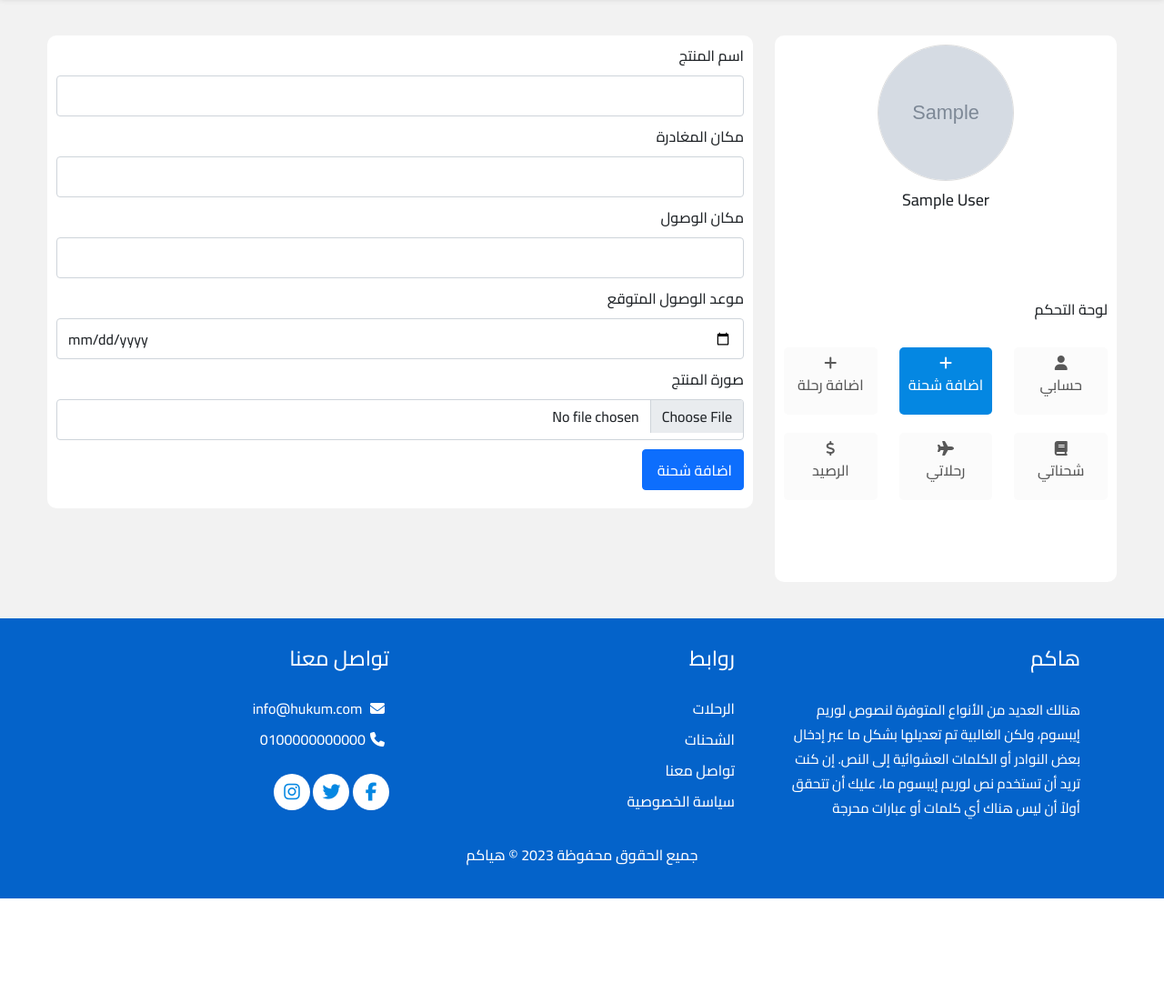
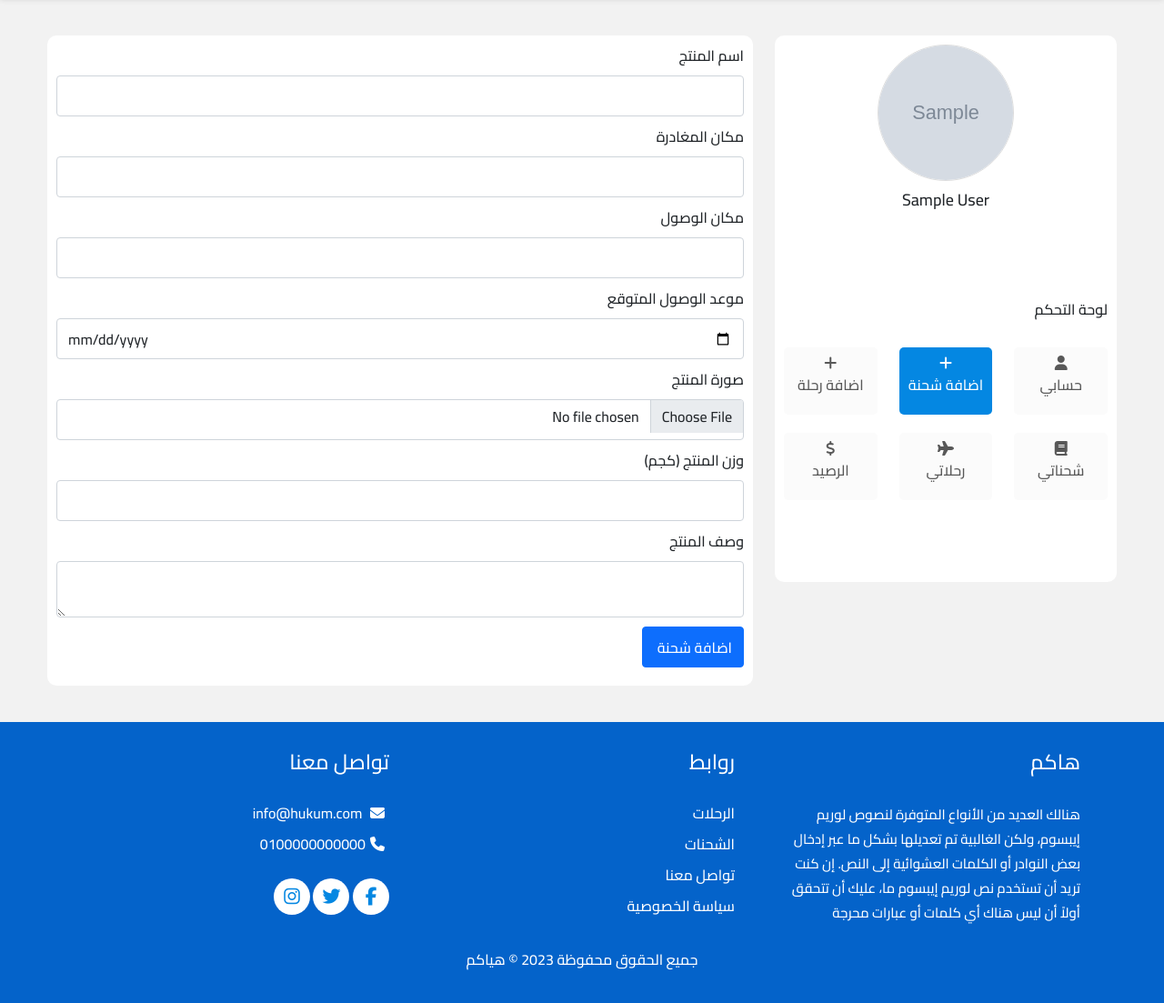
Before and after one commit to mohamedramadan29/hakum, a PHP site: page /add_product in a window 1280 px wide. Shown: the part 97-1200 px from the top of the page at 91% size. Before the commit the page ends 1085 px from the top, so only its background shows below. Run offline with PHP 8.4, Linux system fonts and the light colour scheme; the visitor is signed in with stand-in values (Sample User, id 1); tables that the repository leaves empty or names only in its code hold one stand-in row (values such as "Sample post"); grey boxes marked "Sample" are stand-in pictures; some libraries are stand-ins or nearby versions.

Commit message:
new update

```diff
--- a/add_product.php
+++ b/add_product.php
@@ -9,6 +9,7 @@ if (isset($_SESSION['username'])) {
 $stmt = $connect->prepare("SELECT * FROM users WHERE name = ?");
 $stmt->execute(array($_SESSION['username']));
 $userdata = $stmt->fetch();
+$user_id = $userdata['user_id'];
 ?>
 <div class="profile">
     <div class="container-fluid">
@@ -24,9 +25,10 @@ $userdata = $stmt->fetch();
                             <?php
                             } else {
                             ?>
-                                <img src="uploads/profile.png" <?php
+                                <img src="uploads/profile.png"> <?php
                                                             }
-                                                                ?> <h3> <?php echo $userdata['name']; ?> </h3>
+                                                                ?>
+                            <h3> <?php echo $userdata['name']; ?> </h3>
                         </div>
                         <div class="control_setting">
                             <h6> لوحة التحكم </h6>
@@ -94,6 +96,8 @@ $userdata = $stmt->fetch();
                             $pro_form = $_POST['pro_form'];
                             $pro_to = $_POST['pro_to'];
                             $arrieve_at = $_POST['arrieve_at'];
+                            $pro_weight = $_POST['pro_weight'];
+                            $pro_desc = $_POST['pro_desc'];
                             if (!empty($_FILES['pro_image']['name'])) {
                                 $pro_image_name = $_FILES['pro_image']['name'];
                                 $pro_image_temp = $_FILES['pro_image']['tmp_name'];
@@ -108,19 +112,22 @@ $userdata = $stmt->fetch();
                                 $pro_image_uploaded = '';
                             }
                             $errors = [];
-                            if (empty($pro_name) || empty($pro_form) || empty($pro_to) || empty($arrieve_at)) {
+                            if (empty($pro_name) || empty($pro_form) || empty($pro_to) || empty($arrieve_at) || empty($pro_desc) || empty($pro_weight)) {
                                 $errors[] = 'من فضلك ادخل المعلومات كاملة ';
                             }
                             if (empty($errors)) {
-                                $stmt = $connect->prepare("INSERT INTO products (pro_name,pro_image,pro_from,pro_to,arrieve_at,user_name)
-                                VALUES(:zname,:zimage,:zfrom,:zto,:zarrive_at,:zuser_id)");
+                                $stmt = $connect->prepare("INSERT INTO products (pro_name,pro_weight,pro_image,pro_desc,pro_from,pro_to,arrieve_at,user_name,user_id)
+                                VALUES(:zname,:zweight,:zimage,:zdesc,:zfrom,:zto,:zarrive_at,:zuser_name,:zuser_id)");
                                 $stmt->execute(array(
                                     'zname' => $pro_name,
+                                    'zweight' => $pro_weight,
                                     'zimage' => $pro_image_uploaded,
+                                    'zdesc' => $pro_desc,
                                     'zfrom' => $pro_form,
                                     'zto' => $pro_to,
                                     'zarrive_at' => $arrieve_at,
-                                    'zuser_id' => $_SESSION['username'],
+                                    'zuser_name' => $_SESSION['username'],
+                                    'zuser_id' => $user_id,
                                 ));
                                 if ($stmt) {
                         ?>
@@ -141,23 +148,31 @@ $userdata = $stmt->fetch();
                             <form action="" method="post" enctype="multipart/form-data">
                                 <div class="box">
                                     <label for=""> اسم المنتج </label>
-                                    <input type="text" name="pro_name" id="pro_name" class="form-control" value="<?php if (isset($_REQUEST['pro_name'])) echo $_REQUEST['pro_name'] ?>">
+                                    <input required type="text" name="pro_name" id="pro_name" class="form-control" value="<?php if (isset($_REQUEST['pro_name'])) echo $_REQUEST['pro_name'] ?>">
                                 </div>
                                 <div class="box">
                                     <label for=""> مكان المغادرة </label>
-                                    <input type="text" name="pro_form" id="pro_form" class="form-control" value="<?php if (isset($_REQUEST['pro_form'])) echo $_REQUEST['pro_form'] ?>">
+                                    <input required type="text" name="pro_form" id="pro_form" class="form-control" value="<?php if (isset($_REQUEST['pro_form'])) echo $_REQUEST['pro_form'] ?>">
                                 </div>
                                 <div class="box">
                                     <label for=""> مكان الوصول </label>
-                                    <input type="text" name="pro_to" id="pro_to" class="form-control" value="<?php if (isset($_REQUEST['pro_to'])) echo $_REQUEST['pro_to'] ?>">
+                                    <input required type="text" name="pro_to" id="pro_to" class="form-control" value="<?php if (isset($_REQUEST['pro_to'])) echo $_REQUEST['pro_to'] ?>">
                                 </div>
                                 <div class="box">
                                     <label for=""> موعد الوصول المتوقع </label>
-                                    <input type="date" name="arrieve_at" id="arrieve_at" class="form-control" value="<?php if (isset($_REQUEST['arrieve_at'])) echo $_REQUEST['arrieve_at'] ?>">
+                                    <input required type="date" name="arrieve_at" id="arrieve_at" class="form-control" value="<?php if (isset($_REQUEST['arrieve_at'])) echo $_REQUEST['arrieve_at'] ?>">
                                 </div>
                                 <div class="box">
                                     <label for=""> صورة المنتج </label>
-                                    <input type="file" name="pro_image" id="pro_image" class="form-control" value="<?php if (isset($_REQUEST['pro_image'])) echo $_REQUEST['pro_image'] ?>">
+                                    <input required type="file" name="pro_image" id="pro_image" class="form-control" value="<?php if (isset($_REQUEST['pro_image'])) echo $_REQUEST['pro_image'] ?>">
+                                </div>
+                                <div class="box">
+                                    <label for=""> وزن المنتج (كجم)</label>
+                                    <input required type="number" min="1" name="pro_weight" id="pro_to" class="form-control" value="<?php if (isset($_REQUEST['pro_weight'])) echo $_REQUEST['pro_weight'] ?>">
+                                </div>
+                                <div class="box">
+                                    <label for=""> وصف المنتج </label>
+                                    <textarea required name="pro_desc" class="form-control"><?php if (isset($_REQUEST['pro_desc'])) echo $_REQUEST['pro_desc'] ?></textarea>
                                 </div>
                                 <div class="box">
                                     <input type="submit" class="btn btn-primary" name="add_product" value="اضافة شحنة ">
--- a/login.php
+++ b/login.php
@@ -27,6 +27,7 @@ include 'init.php';
                             $count = $stmt->rowCount();
                             if ($count > 0) {
                                 $_SESSION['username'] = $_POST['name'];
+                                $_SESSION['userid'] = $_POST['user_id'];
                                // echo "Goood";
                                 header('Location:profile');
                             } else {
--- a/profile.php
+++ b/profile.php
@@ -25,9 +25,10 @@ $userdata = $stmt->fetch();
                             <?php
                             } else {
                             ?>
-                                <img src="uploads/profile.png" <?php
+                                <img src="uploads/profile.png"> <?php
                                                             }
-                                                                ?> <h3> <?php echo $userdata['name']; ?> </h3>
+                                                                ?>
+                            <h3> <?php echo $userdata['name']; ?> </h3>
                         </div>
                         <div class="control_setting">
                             <h6> لوحة التحكم </h6>
--- a/register.php
+++ b/register.php
@@ -52,7 +52,7 @@ include 'init.php';
                             ));
                             if ($stmt) {
                     ?>
-                                <div class="alert alert-suceess"> راائع , تم عمل الحساب بنجاح سجل دخولك الان </div>
+                                <div class="alert alert-success"> راائع , تم عمل الحساب بنجاح سجل دخولك الان </div>
                             <?php
                             }
                         } else { ?>
```
Also changed, not shown: add_travel.php (+14 -6 lines), all_product.php (+10 -2 lines), all_travel.php (+11 -3 lines), website_uploads/1676549603_BkVMwvoM.jpeg (deleted), website_uploads/1676549628_BkVMwvoM.jpeg (deleted), website_uploads/1676886727_بنر الموقع التجاري-01.png (deleted), website_uploads/1676886741_بنر الموقع التجاري-01.png (deleted), website_uploads/1676886961_بنر الموقع التجاري-01.png (deleted), website_uploads/1676886992_بنر الموقع التجاري-01.png (deleted), website_uploads/1676887006_من نحن-02.png (deleted), website_uploads/1676887309_البانر.png (deleted), website_uploads/1676887897_شعار حرفيون-01.png (deleted), website_uploads/1676887970_شعار حرفيون-01.png (deleted), website_uploads/1677653946_new_logo.jpg (deleted), 1 more files.
